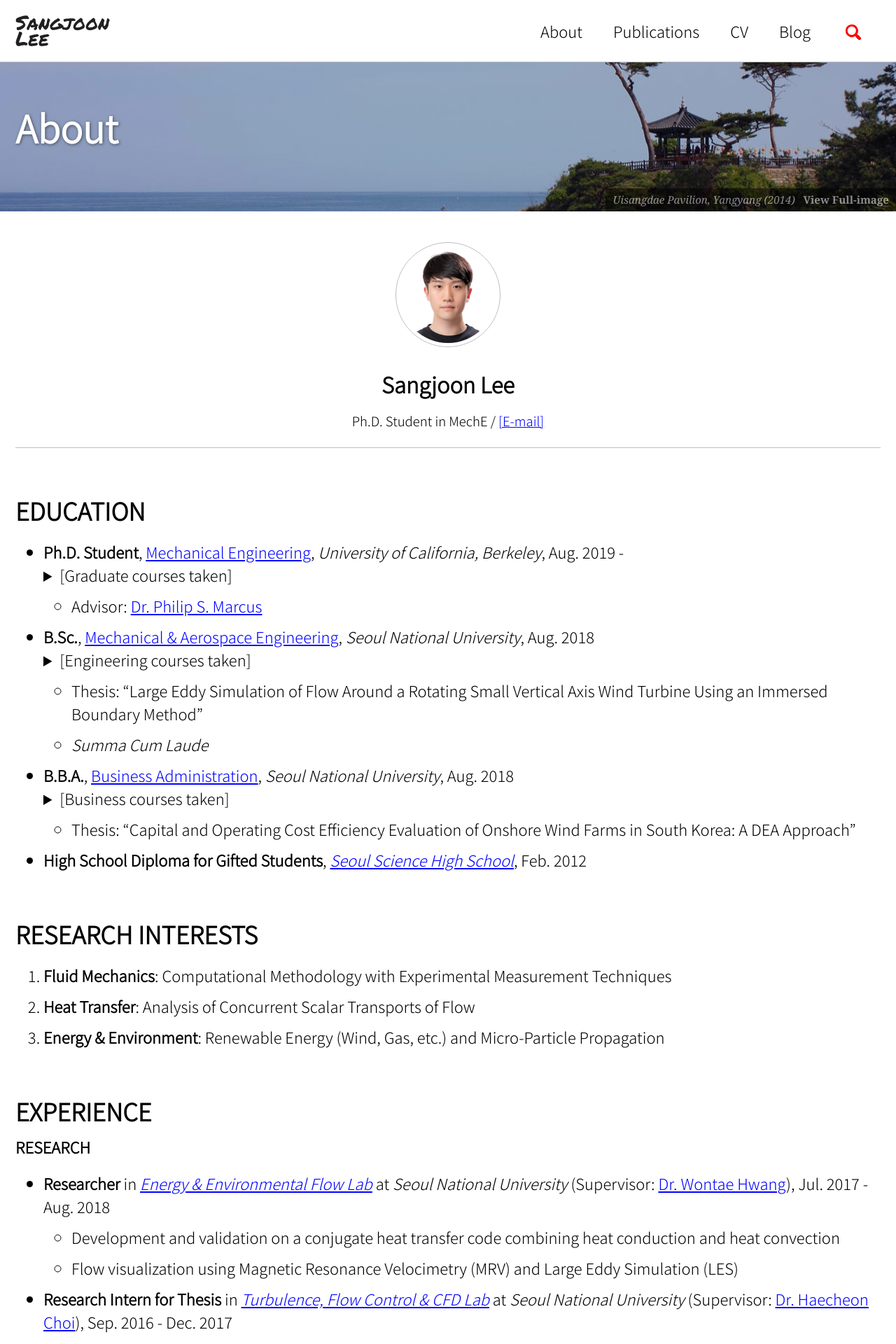
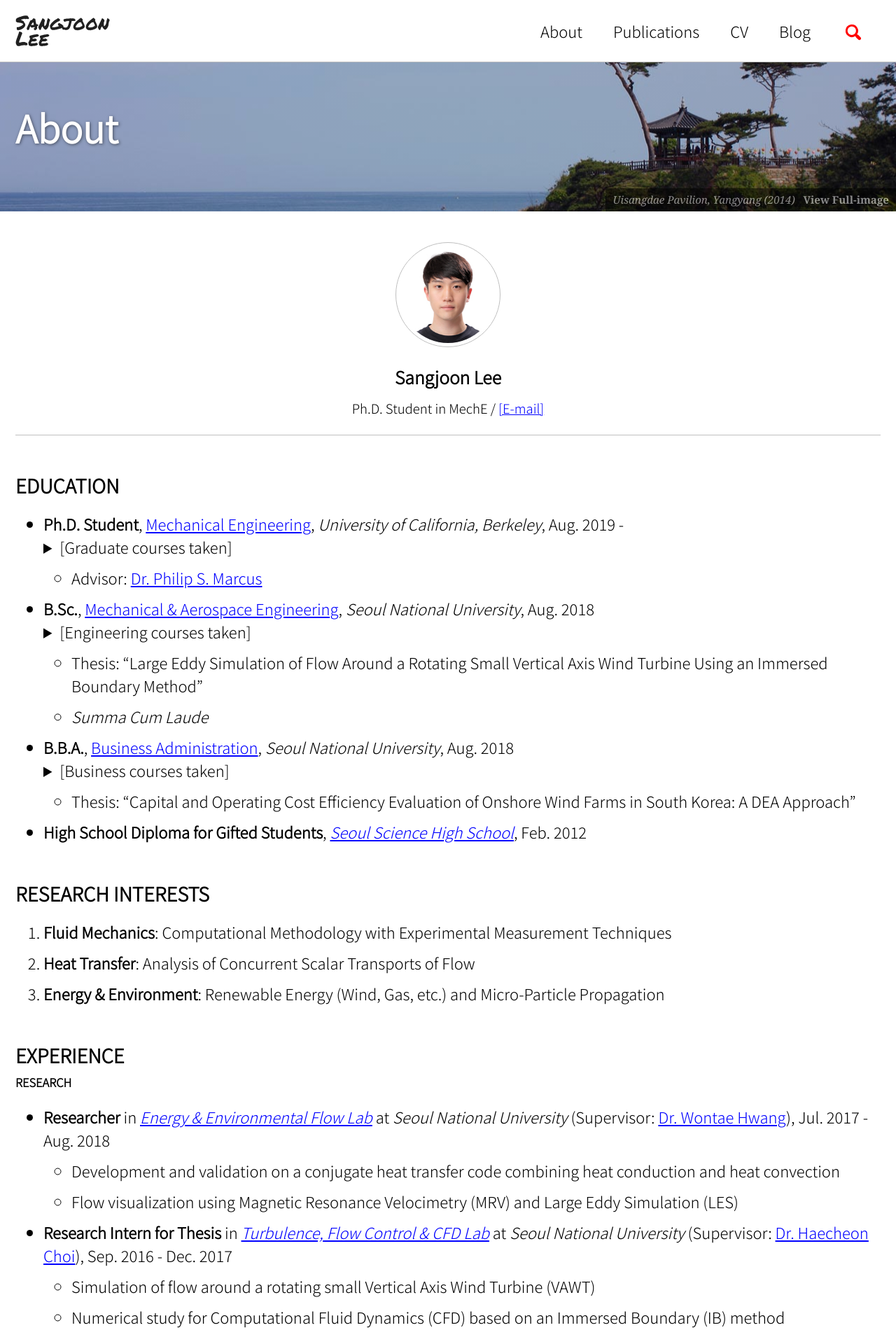
Before and after one commit to jun9303/jun9303.github.io, a Jekyll site: the page built from _pages/about.md, in a window 1280 px wide. Shown: the top 1920 px of the page at 70% size. Built offline with Jekyll 4.4.1, drawn with Linux system fonts in a browser that asks for light colours; cached includes are drawn as plain includes; nearby versions of some CDN libraries.

Commit message:
Signed-off-by: Joon <jun9303@gmail.com>

```diff
--- a/_sass/minimal-mistakes/_base.scss
+++ b/_sass/minimal-mistakes/_base.scss
@@ -35,32 +35,32 @@ h6 {
 
 h1 {
   margin-top: 0;
-  font-size: $type-size-3;
+  font-size: $type-size-4;
 }
 
 h2 {
-  font-size: $type-size-4;
+  font-size: $type-size-5;
 }
 
 h3 {
-  font-size: $type-size-5;
+  font-size: $type-size-6;
 }
 
 h4 {
-  font-size: $type-size-6;
+  font-size: $type-size-7;
 }
 
 h5 {
-  font-size: $type-size-6;
+  font-size: $type-size-7;
 }
 
 h6 {
-  font-size: $type-size-6;
+  font-size: $type-size-7;
 }
 
 small,
 .small {
-  font-size: $type-size-6;
+  font-size: $type-size-8;
 }
 
 p {
@@ -265,7 +265,7 @@ figcaption {
   margin-bottom: 0.5em;
   color: $muted-text-color;
   font-family: $caption-font-family;
-  font-size: $type-size-6;
+  font-size: $type-size-7;
 
   a {
     -webkit-transition: $global-transition;
```
